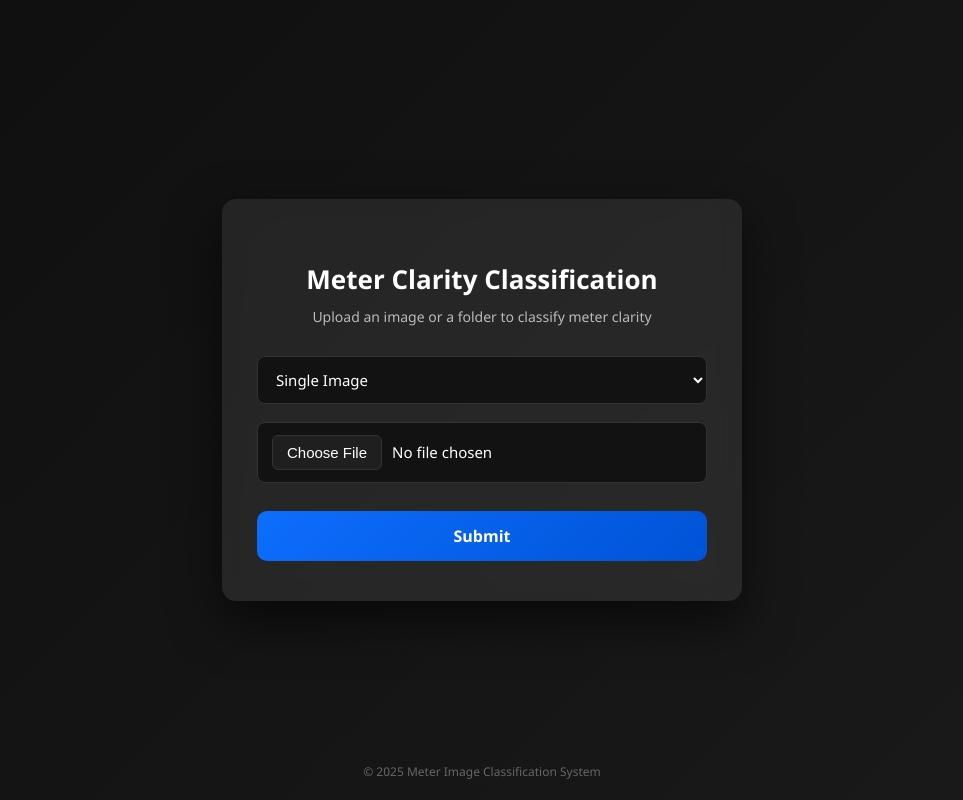
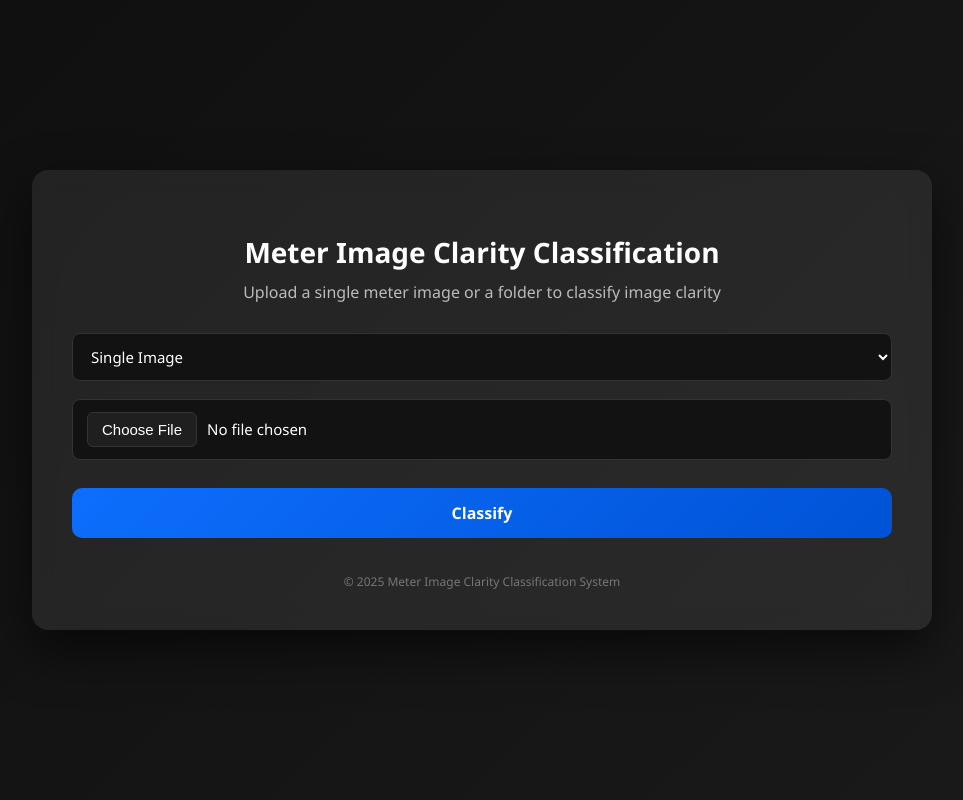
Before and after one commit to e-pavankumar/Meter-image-classification, a Flask app: page / in a window 1280 px wide. Shown: the whole page, without its empty margins (158-1121 px from the left). Run offline with Flask 3, Linux system fonts and the light colour scheme.

Commit message:
Update index.html

```diff
--- a/templates/index.html
+++ b/templates/index.html
@@ -2,7 +2,7 @@
 <html lang="en">
 <head>
     <meta charset="UTF-8">
-    <title>Clear vs Unclear Image Classifier</title>
+    <title>Meter Image Clarity Classifier</title>
 
     <style>
         * {
@@ -12,33 +12,34 @@
 
         body {
             margin: 0;
-            height: 100vh;
+            min-height: 100vh;
             background: linear-gradient(135deg, #0f0f0f, #1a1a1a);
             display: flex;
             align-items: center;
             justify-content: center;
             color: #ffffff;
+            padding: 40px 0;
         }
 
         .card {
-            width: 520px;
+            width: 900px;
             background: rgba(255, 255, 255, 0.08);
-            backdrop-filter: blur(10px);
-            border-radius: 14px;
-            padding: 40px 35px;
+            backdrop-filter: blur(12px);
+            border-radius: 16px;
+            padding: 40px;
             box-shadow: 0 20px 50px rgba(0, 0, 0, 0.6);
-            text-align: center;
         }
 
-        .card h2 {
+        h2 {
+            text-align: center;
             margin-bottom: 10px;
-            font-size: 26px;
+            font-size: 28px;
             font-weight: 600;
         }
 
         .subtitle {
+            text-align: center;
             color: #bbbbbb;
-            font-size: 14px;
             margin-bottom: 30px;
         }
 
@@ -91,20 +92,37 @@
             border-radius: 8px;
             color: #8cffb0;
             font-weight: 500;
-            display: flex;
-            align-items: center;
-            justify-content: center;
-            gap: 10px;
+            text-align: center;
         }
 
-        .check {
-            font-size: 18px;
+        .results {
+            margin-top: 35px;
+        }
+
+        .results h3 {
+            margin-bottom: 15px;
+            border-bottom: 1px solid #333;
+            padding-bottom: 6px;
+        }
+
+        .image-grid {
+            display: flex;
+            flex-wrap: wrap;
+            gap: 15px;
+        }
+
+        .image-grid img {
+            width: 200px;
+            height: auto;
+            border-radius: 10px;
+            border: 1px solid #333;
+            background: #000;
         }
 
         footer {
-            position: absolute;
-            bottom: 20px;
-            color: #666;
+            text-align: center;
+            margin-top: 30px;
+            color: #777;
             font-size: 12px;
         }
     </style>
@@ -112,32 +130,53 @@
 <body>
 
 <div class="card">
-    <h2>Meter Clarity Classification</h2>
-    <div class="subtitle">Upload an image or a folder to classify meter clarity</div>
+    <h2>Meter Image Clarity Classification</h2>
+    <div class="subtitle">
+        Upload a single meter image or a folder to classify image clarity
+    </div>
 
     <form method="POST" enctype="multipart/form-data">
 
         <select id="uploadType" name="uploadType" onchange="updateInput()">
             <option value="image">Single Image</option>
-            <option value="folder">Folder</option>
+            <option value="folder">Folder Upload</option>
         </select>
 
         <input type="file" id="fileInput" name="files" required>
 
-        <button type="submit"> Submit </button>
+        <button type="submit">Classify</button>
     </form>
 
     {% if message %}
-        <div class="message">
-            <span class="check"></span>
-            <span>{{ message }}</span>
+        <div class="message">{{ message }}</div>
+    {% endif %}
+
+    <div class="results">
+
+        {% if clear_images %}
+        <h3>Clear Images</h3>
+        <div class="image-grid">
+            {% for img in clear_images %}
+                <img src="/uploads/{{ img }}">
+            {% endfor %}
         </div>
-    {% endif %}
+        {% endif %}
+
+        {% if unclear_images %}
+        <h3>Unclear Images</h3>
+        <div class="image-grid">
+            {% for img in unclear_images %}
+                <img src="/uploads/{{ img }}">
+            {% endfor %}
+        </div>
+        {% endif %}
+
+    </div>
+
+    <footer>
+        © 2025 Meter Image Clarity Classification System
+    </footer>
 </div>
-
-<footer>
-    © 2025 Meter Image Classification System
-</footer>
 
 <script>
 function updateInput() {
```
